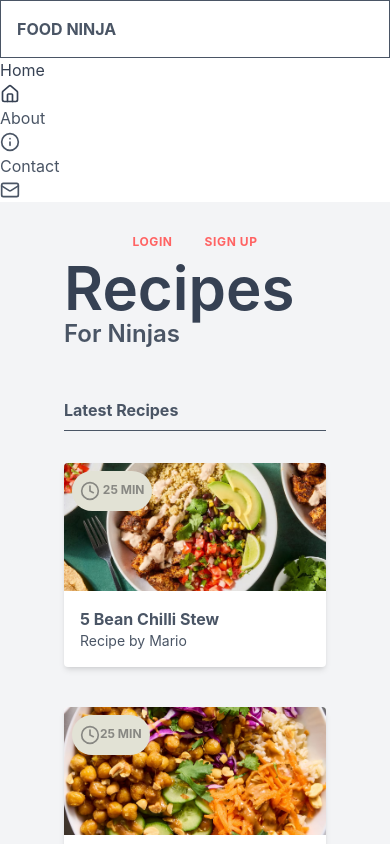
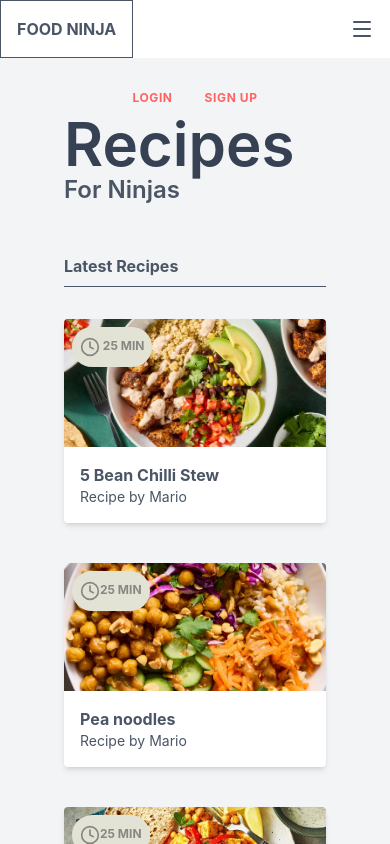
Before and after one commit to BwisterNova/recipes-ninjas, a React (Vite) app: page / in a window 390 px wide. Shown: the top 844 px of the page. Built offline with nearby package versions, Linux system fonts and the light colour scheme.

Commit message:
added icon and nav responsiveness

```diff
--- a/src/components/ninjaRecipes.jsx
+++ b/src/components/ninjaRecipes.jsx
@@ -1,7 +1,17 @@
 import imgOne from "../assets/tofu.jpeg";
 import imgTwo from "../assets/pea.jpeg";
 import imgThree from "../assets/curry.jpeg";
-import { Clock, Home, Info, Mail } from "lucide-react";
+import {
+  Clock,
+  Delete,
+  Home,
+  Info,
+  Mail,
+  Menu,
+  SidebarClose,
+  X,
+} from "lucide-react";
+import { useState } from "react";
 
 export default function NinjaRecipes() {
   // array of object for cards
@@ -31,11 +41,17 @@ export default function NinjaRecipes() {
     },
   ];
 
+  const [navIcon, setNavIcon] = useState(false);
+
+  function handleNavIcon() {
+    setNavIcon(!navIcon);
+  }
+
   return (
     <div className="text-gray-600 font-body grid md:grid-cols-3">
-      <div className="md:cols-span-1">
-        <nav>
-          <div>
+      <div className="md:cols-span-1 md:flex md:justify-end">
+        <nav className="text-right">
+          <div className="flex justify-between items-center">
             <h1 className="font-bold uppercase p-4 border-b border">
               <a
                 href="/"
@@ -45,27 +61,48 @@ export default function NinjaRecipes() {
                 Food Ninja
               </a>
             </h1>
+
+            {/* The tooglr open and close nav */}
+            <div
+              className="px-4 cursor-pointer md:hidden"
+              id="burger"
+              onClick={handleNavIcon}
+            >
+              {navIcon ? <X className="w-6" /> : <Menu className="w-6" />}
             </div>
-          <ul>
-            <li className="text-gray-700 font-bolder-gray-100">
-              <a href="#">
+          </div>
+
+          {navIcon && (
+            <ul className="text-sm mt-6 hidden md:block" id="menu ">
+              <li className="text-gray-700 font-bolder-gray-100 py-1">
+                <a
+                  href="#"
+                  className="px-4 flex justify-end border-r-4 border-primary"
+                >
                   <span>Home</span>
-                <Home className="w-5" />
+                  <Home className="w-5 ml-2" />
                 </a>
               </li>
-            <li>
-              <a href="#">
+              <li py-1>
+                <a
+                  href="#"
+                  className="px-4 flex justify-end border-r-4 border-white"
+                >
                   <span>About</span>
-                <Info className="w-5" />
+                  <Info className="w-5 ml-2" />
                 </a>
               </li>
-            <li>
-              <a href="#">
+              <li py-1>
+                <a
+                  href="#"
+                  className="px-4 flex justify-end border-r-4 border-white"
+                >
                   <span>Contact</span>
-                <Mail className="w-5" />
+                  <Mail className="w-5 ml-2" />
                 </a>
               </li>
             </ul>
+          )}
         </nav>
       </div>
 
```
Lines whose indentation alone changed are shown as unchanged.
